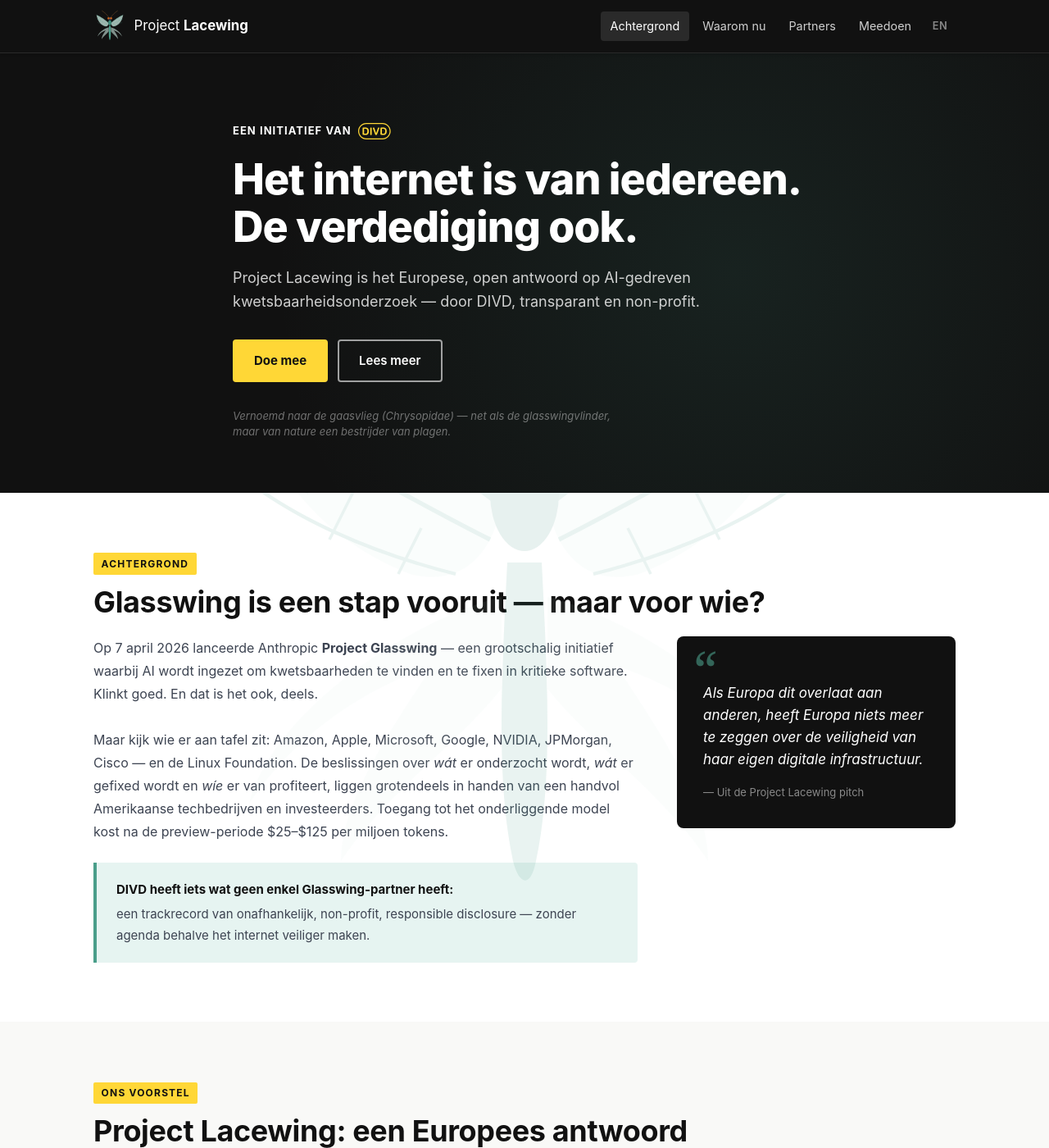
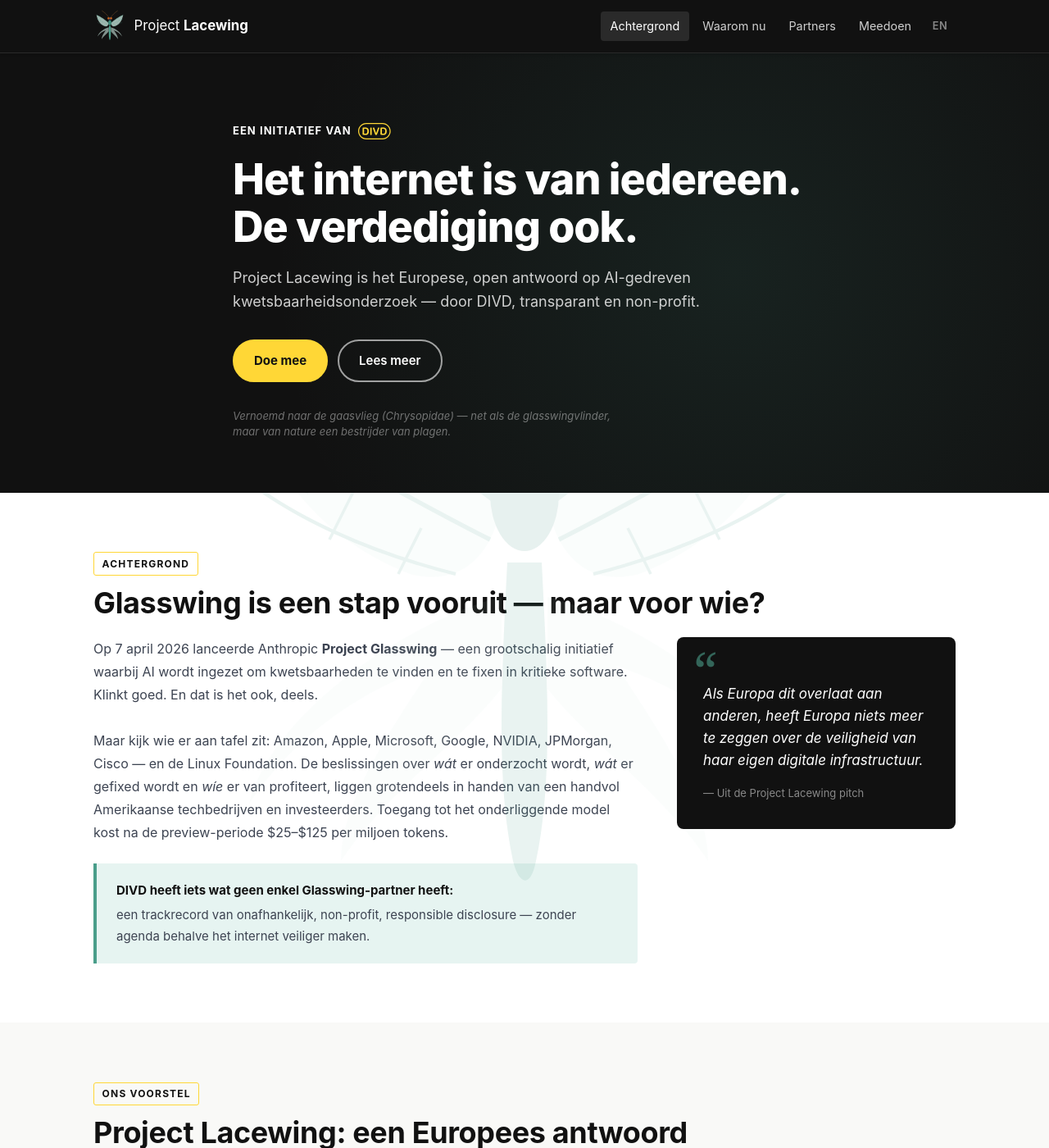
Before and after one commit to DIVD-NL/web-lacewing, a Jekyll site: the page built from index.html, in a window 1280 px wide and 1400 px high. Shown: the whole window at 82% size. Built offline with Jekyll 4.4.1, drawn with Linux system fonts in a browser that asks for light colours.

Commit message:
Apply Marieke's style feedback: pill buttons, yellow outlined section labels
- Buttons: border-radius 4px → 9999px (full pill shape)
- Section labels: solid yellow fill → outlined yellow frame (kaders);
  --light variant uses yellow text + yellow border for dark navy backgrounds

Co-Authored-By: Claude Sonnet 4.6 <noreply@anthropic.com>

```diff
--- a/assets/css/main.css
+++ b/assets/css/main.css
@@ -132,7 +132,7 @@ ul[role="list"] { list-style: none; }
   align-items: center;
   gap: .5rem;
   padding: .7rem 1.5rem;
-  border-radius: var(--radius-sm);
+  border-radius: 9999px;
   font-family: var(--font);
   font-size: .9375rem;
   font-weight: 600;
@@ -383,15 +383,17 @@ ul[role="list"] { list-style: none; }
   letter-spacing: .1em;
   text-transform: uppercase;
   color: var(--divd-black);
-  background: var(--divd-yellow);
+  background: transparent;
+  border: 1.5px solid var(--divd-yellow);
   padding: .2rem .6rem;
-  border-radius: 2px;
+  border-radius: 3px;
   margin-bottom: .75rem;
 }
 
 .section-label--light {
-  color: var(--divd-black);
-  background: var(--divd-yellow);
+  color: var(--divd-yellow);
+  background: transparent;
+  border-color: var(--divd-yellow);
 }
 
 .section-h2 {
```
